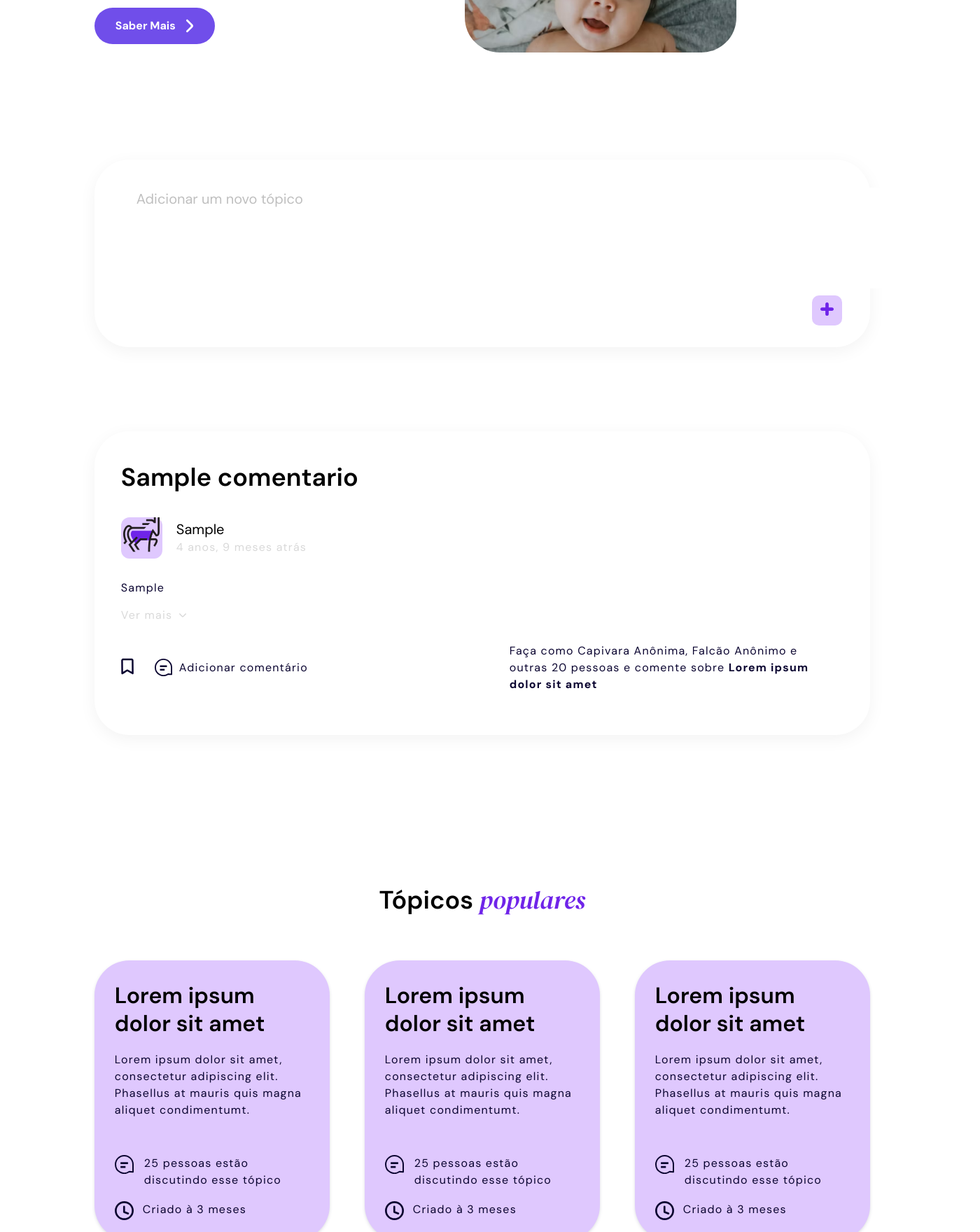
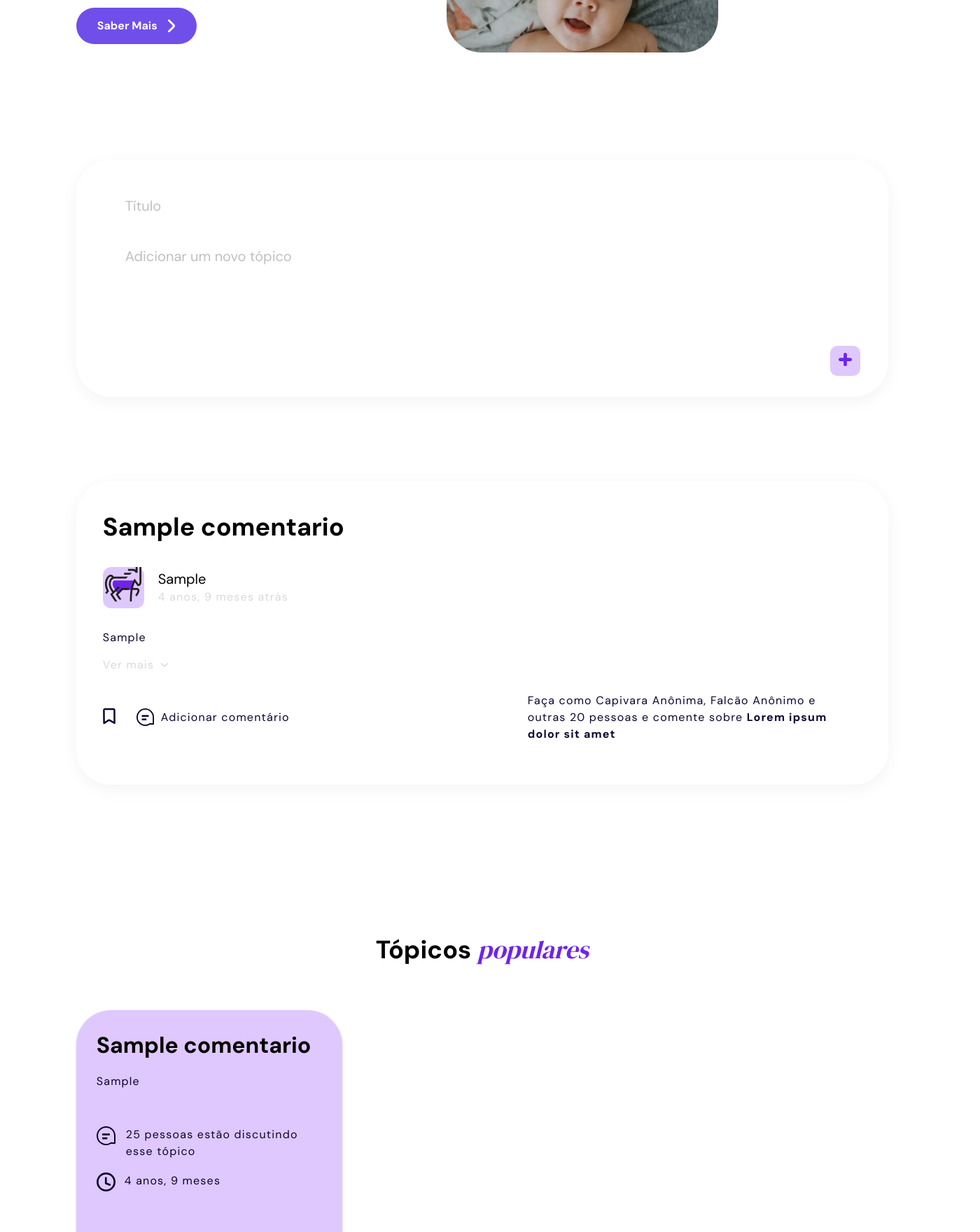
Before and after one commit to Samsratinho/Desafio-Tecnico-Projetos-BACK-END-24.2, a Django app: page /forum/ in a window 1400 px wide. Shown: the part 680-2440 px from the top of the page at 70% size. Run offline with Django 5.2, Linux system fonts and the light colour scheme; tables that the repository leaves empty hold one stand-in row (values such as "Sample post").

Commit message:
feat: adicionando comentários via formulário

```diff
--- a/forum/static/forum/css/forum_novotopico.css
+++ b/forum/static/forum/css/forum_novotopico.css
@@ -190,16 +190,30 @@
 
 #card_add{
     width: 100%;
-    height: 268px;
+    /* height: 268px; */
     border-radius: 50px;
     box-shadow: 0px 6px 24px 0px #0000000D;
     margin-bottom: 120px;
     margin-top: 165px;
     padding-top: 40px;
     padding-left: 60px;
+    padding-bottom: 30px;
+}
+
+.forum-comentario-titulo {
+    margin-bottom: 20px;
+    font-family: DM Sans ,  sans-serif;
+    font-size: 20px;
+    line-height: 32px;
+    border: none;
+    color: #BFBFBF;
+    display: block;
+    width: 85%;
+    padding: 10px;
 }
 
 #caixadetexto{
+    padding: 10px;
     font-family: DM Sans ,  sans-serif;
     font-size: 20px;
     font-weight: 400;
--- a/forum/templates/forum/forum.html
+++ b/forum/templates/forum/forum.html
@@ -1,51 +1,14 @@
+{% extends 'base.html' %}
 {% load static %}
-<!DOCTYPE html>
-<html lang="pt-BR">
-<head>
-    <meta charset="UTF-8">
-    <meta name="viewport" content="width=device-width, initial-scale=1.0">
-    <link href="{% static 'css/navbar.css' %}" rel="stylesheet">
-    <link href="{% static 'css/footer.css' %}" rel="stylesheet">
+
+{% block styles %}
     <link href="{% static 'forum/css/forum_cards.css' %}" rel="stylesheet">
     <link href="{% static 'forum/css/forum_imagenslaterais.css' %}" rel="stylesheet">
     <link href="{% static 'forum/css/forum_novotopico.css' %}" rel="stylesheet">
     <link href="{% static 'forum/css/forum_styles.css' %}" rel="stylesheet">
-    <!--Scripts-->
-    <script src="{% static 'js/navbar.js' %}" defer></script>
+{% endblock styles %}
 
-    <!--Google fonts import-->
-    <link rel="preconnect" href="https://fonts.googleapis.com">
-    <link rel="preconnect" href="https://fonts.gstatic.com" crossorigin>
-    <!--Montserrat font-->
-    <link href="https://fonts.googleapis.com/css2?family=Montserrat:ital,wght@0,100..900;1,100..900&display=swap" rel="stylesheet">
-    <!--DM Serif Display-->
-    <link href="https://fonts.googleapis.com/css2?family=DM+Serif+Display:ital@0;1&display=swap" rel="stylesheet">
-    <!--DM Sans-->
-    <link href="https://fonts.googleapis.com/css2?family=DM+Sans:ital,opsz,wght@0,9..40,100..1000;1,9..40,100..1000&display=swap" rel="stylesheet">
-
-    <title>PS 2024.2 EJECT</title>
-</head>
-<body>
-    <!--Barra de navegação-->
-    <div class="navbar">
-        <div class="logo">
-            <img src="{% static 'img/logo.svg' %}">
-        </div>
-        <div class="nav-parent">
-            <div class="box">
-                <ul class="nav-links">
-                    <a href="home.html"><li>home</li></a>
-                    <a href="videos.html"><li>vídeos</li></a>
-                    <a href="{% url 'forum:forum' %}"><li>fórum</li></a>
-                    <a href="pais_e_profs.html"><li>pais & profs</li></a>
-                </ul>
-            </div>
-            <div class="selector">
-                <img src="{% static 'img/selector.svg' %}" alt="seletor">
-            </div>
-        </div>
-    </div>
-
+{% block content %}
     <div id="container">
         <!-- Título principal e botão de ver mais -->
         <div>
@@ -78,11 +41,16 @@
         <section id="novotopico">
             <!-- Caixa para adicionar novo tópico -->
             <div id="card_add">
-                <textarea id="caixadetexto" placeholder="Adicionar um novo tópico"></textarea>
+                <form action="{% url 'forum:salvar_comentario' %}" method="post" id="form-comentario">
+                    {% csrf_token %}
+                    <input type="text" name="titulo" id="titulo" placeholder="Título" class="forum-comentario-titulo">
+                    <textarea id="caixadetexto" name="caixadetexto" placeholder="Adicionar um novo tópico"></textarea>
+                </form>
                 <div style="text-align: right; padding-right: 40px;">
-                <button id="btn_plus">
+                    <button id="btn_plus" form="form-comentario">
                         <img src="{% static 'forum/img/btn_forum/plus.svg' %}">
-                </button></div>
+                    </button>
+                </div>
             </div>
 
             {% for comentario in comentarios %}
@@ -134,85 +102,21 @@
         <div id="topicospopulares">
             <h2>Tópicos <span id="span_populares">populares</span></h2>
             <div class="container_flex">
+                {% for comentario in comentarios|slice:":3" %}
                     <div class="card_flex">
-                <h3>Lorem ipsum dolor sit amet</h3>
-                <p class="txt_topicos">Lorem ipsum dolor sit amet, consectetur adipiscing elit. Phasellus at mauris quis magna aliquet condimentumt.</p>
+                        <h3>{{ comentario.titulo }}</h3>
+                        <p class="txt_topicos">{{ comentario.conteudo|truncatewords:10 }}</p>
                         <div class="txt_icon" >
                             <img src="{% static 'forum/img/btn_forum/comentario.svg' %}">
                             <p class="qnt_pessoas">25 pessoas estão discutindo esse tópico</p>
                         </div>
                         <div class="txt_icon">
                             <img src="{% static 'forum/img/btn_forum/relogio.svg' %}" class="icon_tempo">
-                    <p class="tempo">Criado à 3 meses</p>
+                            <p class="tempo">{{ comentario.data_criacao|timesince }}</p>
                         </div>
                     </div>
-            <div class="card_flex">
-                <h3>Lorem ipsum dolor sit amet</h3>
-                <p class="txt_topicos">Lorem ipsum dolor sit amet, consectetur adipiscing elit. Phasellus at mauris quis magna aliquet condimentumt.</p>
-                <div class="txt_icon">
-                    <img src="{% static 'forum/img/btn_forum/comentario.svg' %}">
-                    <p class="qnt_pessoas">25 pessoas estão discutindo esse tópico</p>
-            </div>
-            <div class="txt_icon">
-                    <img src="{% static 'forum/img/btn_forum/relogio.svg' %}" class="icon_tempo">
-                    <p class="tempo">Criado à 3 meses</p>
-            </div>
-            </div>
-            <div class="card_flex">
-                <h3>Lorem ipsum dolor sit amet</h3>
-                <p class="txt_topicos">Lorem ipsum dolor sit amet, consectetur adipiscing elit. Phasellus at mauris quis magna aliquet condimentumt.</p>
-            <div class="txt_icon">
-                    <img src="{% static 'forum/img/btn_forum/comentario.svg' %}">
-                    <p class="qnt_pessoas">25 pessoas estão discutindo esse tópico</p>
-            </div>
-            <div class="txt_icon">
-                    <img src="{% static 'forum/img/btn_forum/relogio.svg' %}" class="icon_tempo">
-                    <p class="tempo">Criado à 3 meses</p>
+                {% endfor %}
             </div>
         </div>
     </div>
-        </div>
-    </div>
-
-    <div class="footer">
-        <img src="{% static 'img/logo.svg' %}" alt="logo" class="logo">
-        <div class="direitos">
-            <p>
-                EJECT © Alguns Direitos Reservados
-            </p>
-        </div>
-        <div class="contato">
-            <h2>CONTATO</h2>
-
-            <p>
-                +55 21 99999-9999
-                contato@sabidinhos.com
-            </p>
-            <p>
-                Rua ali perto, 2000 - Candelária <br>
-                Rio Grande do Norte - RN
-            </p>
-            <div class="redes-sociais">
-                <button>
-                    <img src="{% static 'img/redes-sociais/instagram.svg' %}" alt="instagram">
-                </button>
-                <button>
-                    <img src="{% static 'img/redes-sociais/facebook.svg' %}" alt="facebook">
-                </button>
-                <button>
-                    <img src="{% static 'img/redes-sociais/youtube.svg' %}" alt="youtube">
-                </button>
-            </div>
-        </div>
-        <div class="informacoes">
-            <h2 >INFORMAÇÕES</h2>
-            <p>
-            <button>Exames Laboratoriais</button> <br>
-            <button>Consultas Veterinarias</button> <br>
-            <button>Plano PET de sáude</button> <br>
-            <button>Quem somos?</button>
-            </p>
-        </div>
-    </div>
-</body>
-</html>
+{% endblock content %}
--- a/forum/urls.py
+++ b/forum/urls.py
@@ -6,4 +6,5 @@ from . import views
 app_name = 'forum'
 urlpatterns = [
     path('', views.mostrar_comentarios, name='forum'),
+    path('post/', views.salvar_comentario, name='salvar_comentario'),
 ]
--- a/forum/views.py
+++ b/forum/views.py
@@ -1,4 +1,6 @@
+from django.http import HttpResponseRedirect
 from django.shortcuts import render
+from django.urls import reverse
 
 from .models import Comentario
 
@@ -6,3 +8,18 @@ from .models import Comentario
 def mostrar_comentarios(request):
     comentarios = Comentario.objects.all().order_by('-data_criacao')
     return render(request, 'forum/forum.html', {'comentarios': comentarios})
+
+
+def salvar_comentario(request):
+    if request.method == 'POST':
+        titulo = request.POST['titulo']
+        conteudo = request.POST['caixadetexto']
+        novo_comentario = Comentario(
+            titulo=titulo,
+            autor='Cavalo anônimo',
+            conteudo=conteudo,
+        )
+        novo_comentario.save()
+        return HttpResponseRedirect(reverse('forum:forum'))
+
+    return HttpResponseRedirect(reverse('forum:forum'))
```
Also changed, not shown: 1 other file. Lines whose indentation alone changed are shown as unchanged.
